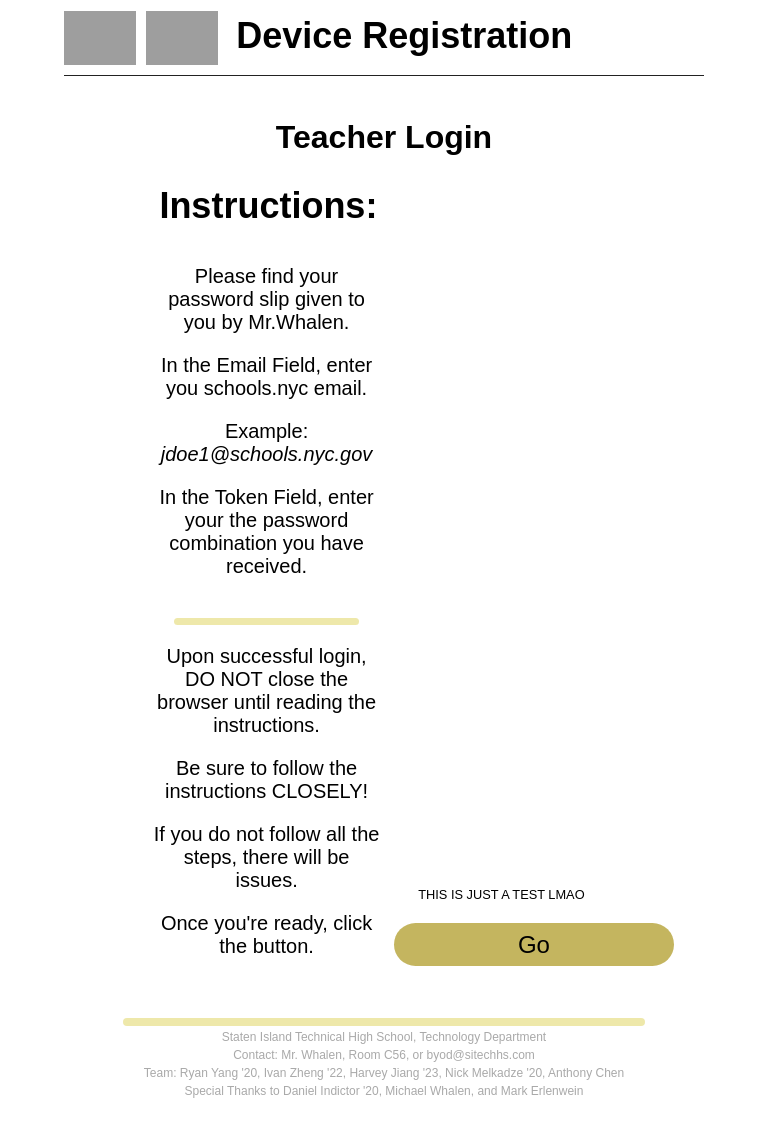
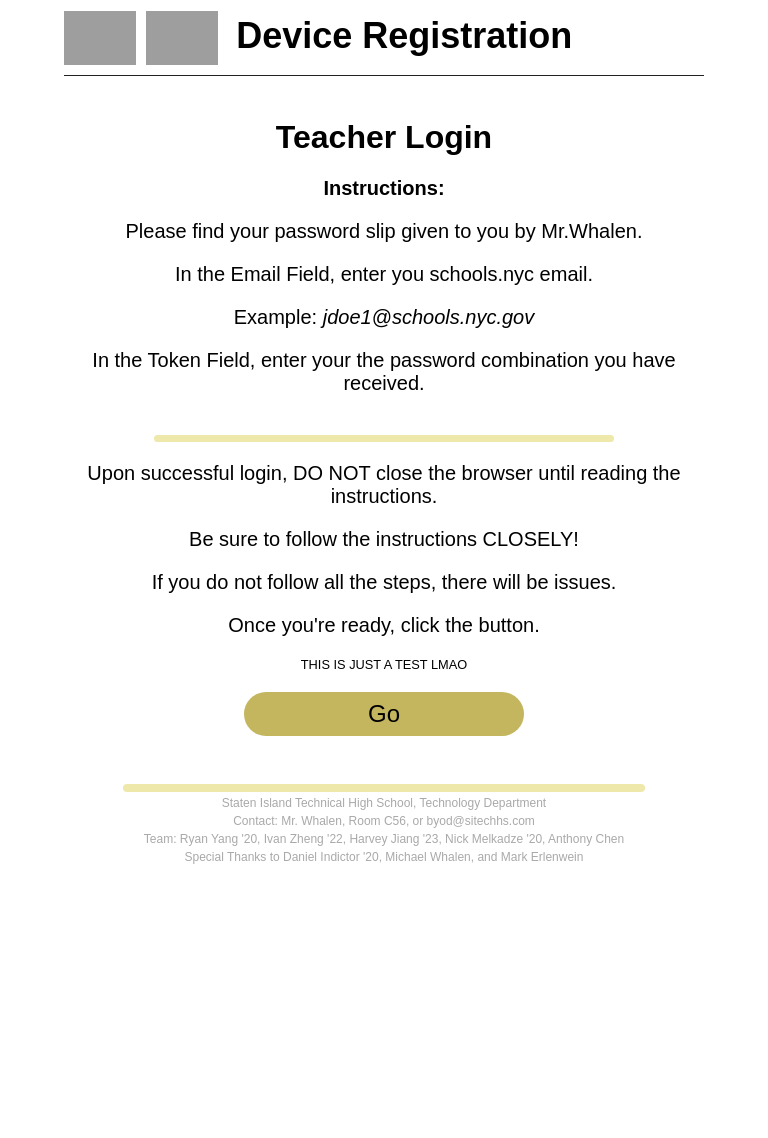
Before and after one commit to abitblue/automactic, a Django app: page /teachers/ in a window 768 px wide. After the commit the page ends 864 px from the top, so only its background shows below. Run offline with Django 4.2, Linux system fonts and the light colour scheme; grey boxes are pictures that could not be loaded.

Commit message:
css updates

```diff
--- a/login/static/style.css
+++ b/login/static/style.css
@@ -4,7 +4,7 @@ html {
 }
 
 body {
-    font-family: sans-serif;
+    font-family: "JetBrains Mono", sans-serif;
     margin: auto;
     text-align: center;
     width: 85%;
@@ -46,9 +46,6 @@ img {
 
 .bodyText {
     font-size: 2.5vh;
-    /*display: flex;*/
-    /*flex-direction: column;*/
-    /*align-items: center;*/
 }
 
 .footerDivider {
@@ -208,6 +205,19 @@ h1.login {
     }
 }
 
+@media screen and (max-width: 1000px) and (min-width: 480px) {
+    .instructions-img {
+        width: 50vw;
+    }
+    .columnedChildDiv, .columnedParentDiv {
+        display: revert;
+        width: revert;
+    }
+    .divider {
+        width: 60vw;
+    }
+}
+
 @media screen and (max-width: 1300px) {
     .instructions-img {
         width: 50vw;
--- a/templates/login/teachers.html
+++ b/templates/login/teachers.html
@@ -5,7 +5,7 @@
     <container class="columnedParentDiv">
         <div class="columnedChildDiv">
             <div class="bodyText">
-                <p class="headerText"><b>Instructions:</b></p>
+                <p class="bodyText"><b>Instructions:</b></p>
                 <p>Please find your password slip given to you by Mr.Whalen.</p>
                 <p>In the Email Field, enter you schools.nyc email.</p>
                 <p>Example: <i>jdoe1@schools.nyc.gov</i></p>
```
